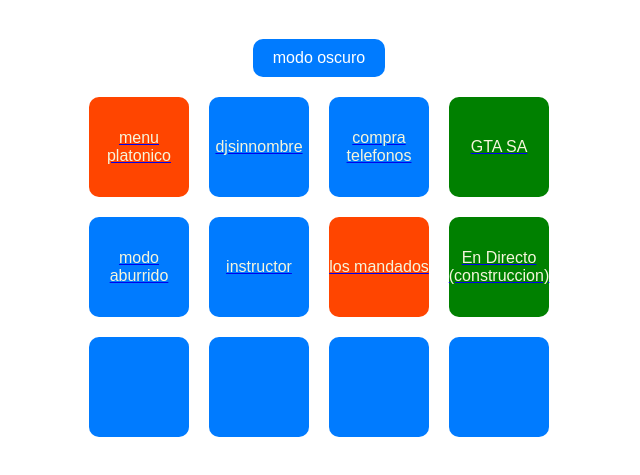
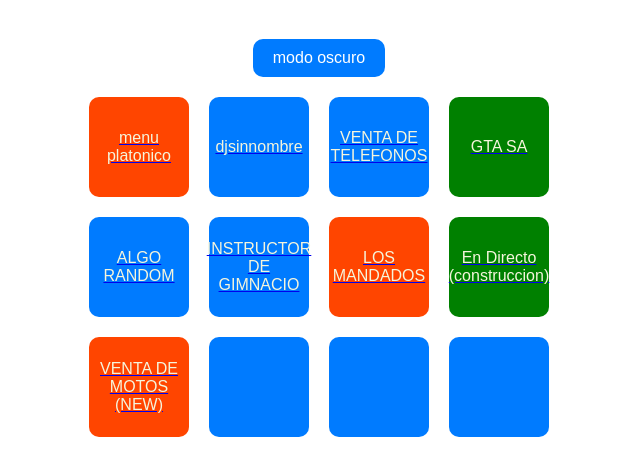
Before and after one commit to sebo1019/todos, a plain HTML site: page index.html in a window 1280 px wide. Shown: the part 61-536 px from the top of the page, without its empty margins (321-961 px from the left). Drawn offline with Linux system fonts and the light colour scheme.

Commit message:
no lo se

```diff
--- a/index.html
+++ b/index.html
@@ -15,19 +15,19 @@
     <section class="contenedor">
         <a href="https://sebo1019.github.io/menuplatonico199/"><div class="caja2">menu platonico</div></a>
         <a href="https://sebo1019.github.io/djsinnombre/"><div class="caja">djsinnombre</div></a>
-        <a href="https://sebo1019.github.io/compra-tu-telefono/"><div class="caja">compra telefonos</div></a>
+        <a href="https://sebo1019.github.io/compra-tu-telefono/"><div class="caja">VENTA DE TELEFONOS</div></a>
         <a href="https://sebo1019.github.io/gtaNewGamers/"><div class="caja3">GTA SA</div></a>
     </section>
 
     <section class="contenedor">
-        <a href="https://sebo1019.github.io/Modo-aburrido/"><div class="caja">modo aburrido</div></a>
-        <a href="https://sebo1019.github.io/instructor/"><div class="caja">instructor</div></a>
-        <a href="https://sebo1019.github.io/los_mandados/"><div class="caja2">los mandados</div></a>
+        <a href="https://sebo1019.github.io/Modo-aburrido/"><div class="caja">ALGO RANDOM</div></a>
+        <a href="https://sebo1019.github.io/instructor/"><div class="caja">INSTRUCTOR DE GIMNACIO</div></a>
+        <a href="https://sebo1019.github.io/los_mandados/"><div class="caja2">LOS MANDADOS</div></a>
         <a href="http://192.168.1.90:5500/"><div class="caja3">En Directo (construccion)</div></a>
     </section>
 
     <section class="contenedor">
-        <a href=""><div class="caja"></div></a>
+        <a href="https://sebo1019.github.io/ventasmoto/"><div class="caja2">VENTA DE MOTOS (NEW)</div></a>
         <a href=""><div class="caja"></div></a>
         <a href=""><div class="caja"></div></a>
         <a href=""><div class="caja"></div></a>
```
